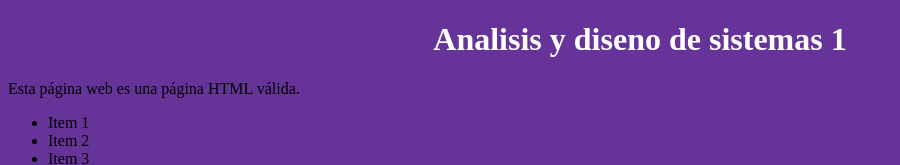
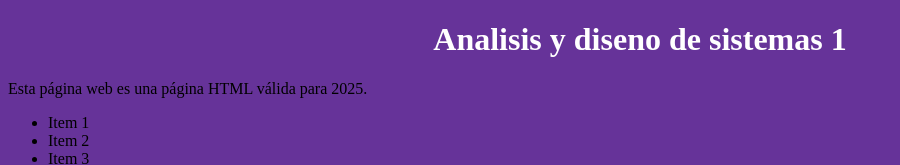
Before and after one commit to daaaniel6/An-lisis, a plain HTML site: page index.html in a window 1280 px wide. Shown: the top 165 px of the page, without its empty margins (0-900 px from the left). Drawn offline with Linux system fonts and the light colour scheme.

Commit message:
Update index.html
Cambio de parrafo para actualizar el a;o

```diff
--- a/index.html
+++ b/index.html
@@ -10,7 +10,7 @@
 
 <body>
     <h1>Analisis y diseno de sistemas 1</h1>
-    <p>Esta página web es una página HTML válida.</p>
+    <p>Esta página web es una página HTML válida para 2025.</p>
 
 
     <ul>
```
